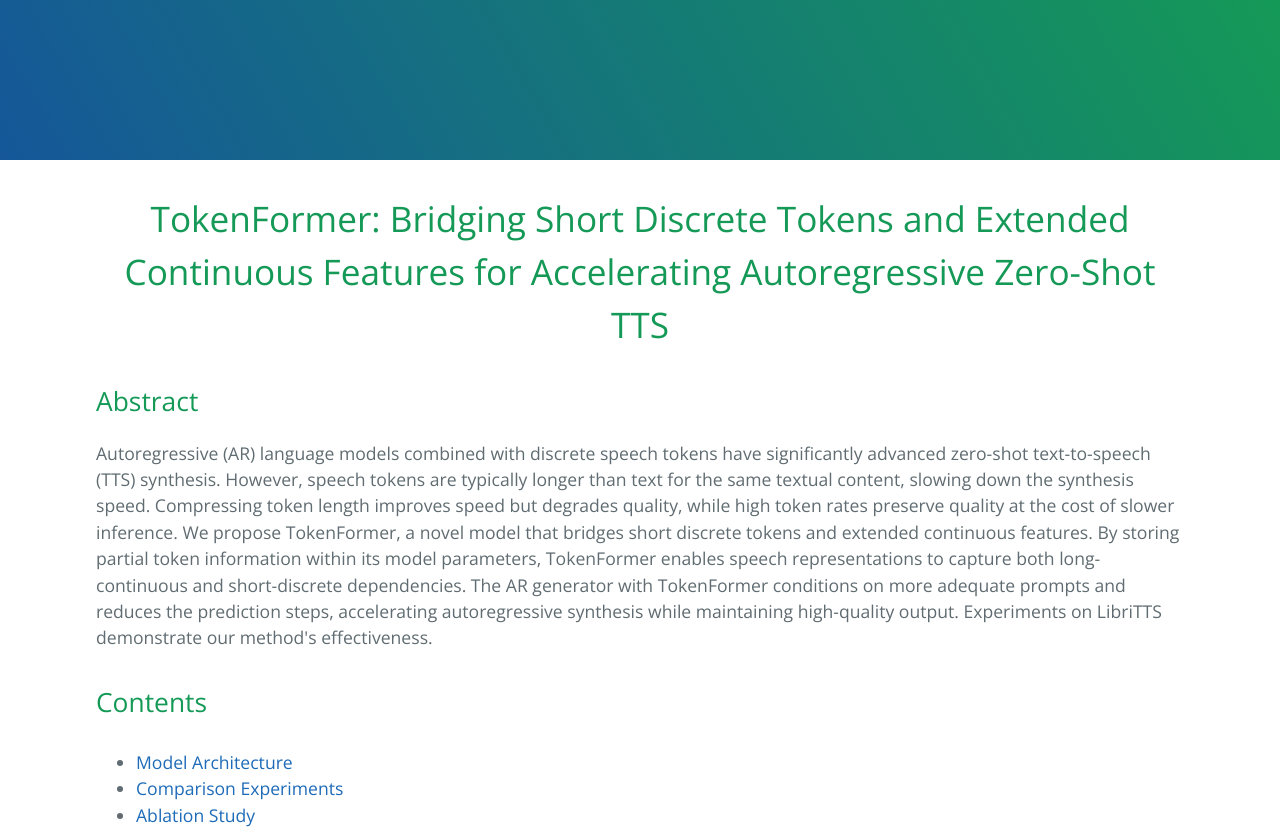
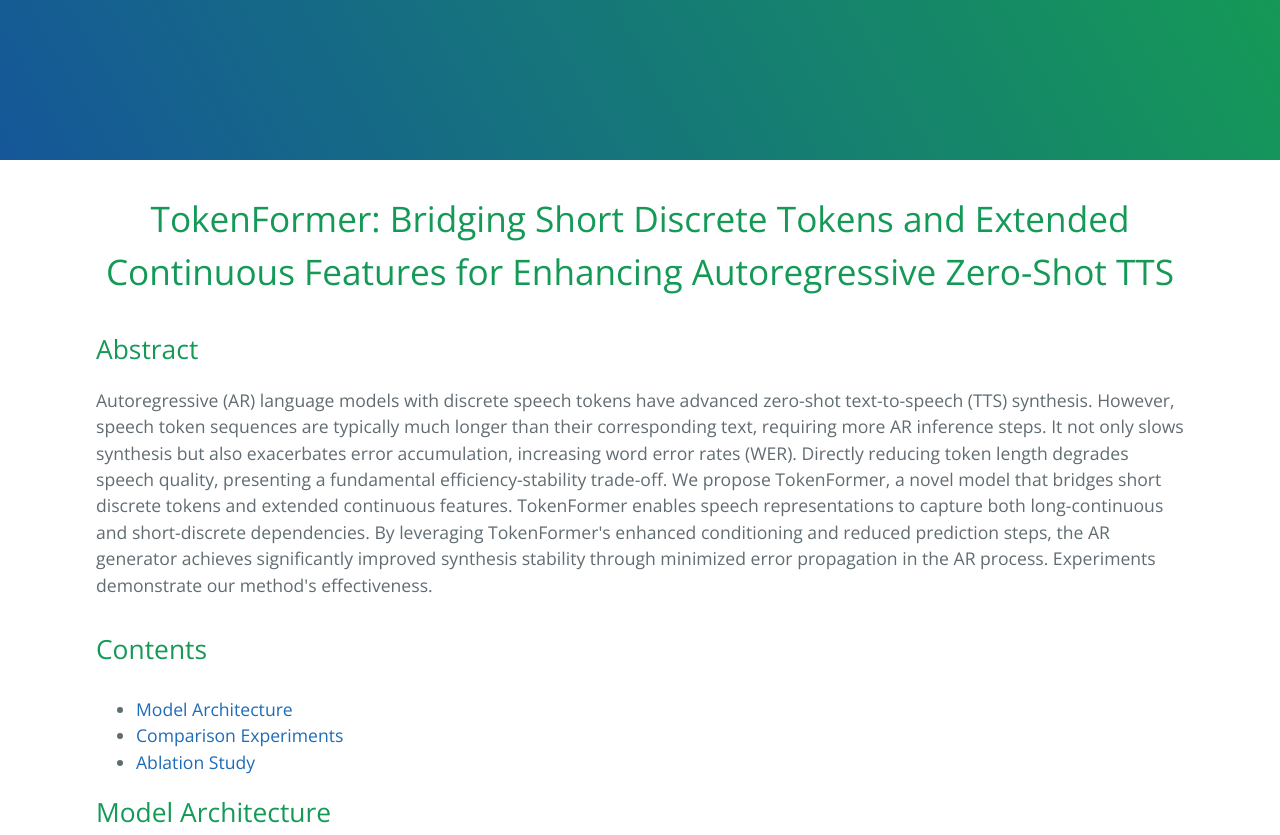
Before and after one commit to test1562/demo, a plain HTML site: page index.html in a window 1280 px wide. Shown: the top 835 px of the page. Drawn offline with nearby package versions, Linux system fonts and the light colour scheme.

Commit message:
Update index.html

```diff
--- a/index.html
+++ b/index.html
@@ -3,7 +3,7 @@
 
 
 <!-- Begin Jekyll SEO tag v2.7.1 -->
-<title>TokenFormer: Bridging Short Discrete Tokens and Extended Continuous Features for Accelerating Autoregressive Zero-Shot TTS</title>
+<title>TokenFormer: Bridging Short Discrete Tokens and Extended Continuous Features for Enhancing Autoregressive Zero-Shot TTS</title>
 <meta name="generator" content="Jekyll v3.9.0">
 <meta property="og:title" content="TokenFormer: Bridging Short Discrete Tokens and Extended Continuous Features for Accelerating Autoregressive Zero-Shot TTS">
 <meta property="og:locale" content="en_US">
@@ -22,7 +22,7 @@
     </section>
 
     <section class="main-content">
-      <h1 id=""><center>TokenFormer: Bridging Short Discrete Tokens and Extended Continuous Features for Accelerating Autoregressive Zero-Shot TTS</center></h1>
+      <h1 id=""><center>TokenFormer: Bridging Short Discrete Tokens and Extended Continuous Features for Enhancing Autoregressive Zero-Shot TTS</center></h1>
       <!-- <h1 id=""><center> Evaluation </center></h1> -->
 
 
@@ -32,9 +32,9 @@
 
 <h2 id="abstract">Abstract</h2>
 <p>
-Autoregressive (AR) language models combined with discrete speech tokens have significantly advanced zero-shot text-to-speech (TTS) synthesis. However, speech tokens are typically longer than text for the same textual content, slowing down the synthesis speed.
-Compressing token length improves speed but degrades quality, while high token rates preserve quality at the cost of slower inference. We propose TokenFormer, a novel model that bridges short discrete tokens and extended continuous features. By storing partial token information within its model parameters, TokenFormer enables speech representations to capture both long-continuous and short-discrete dependencies. The AR generator with TokenFormer conditions on more adequate prompts and reduces the prediction steps, accelerating autoregressive synthesis while maintaining high-quality output.
-Experiments on LibriTTS demonstrate our method's effectiveness.
+Autoregressive (AR) language models with discrete speech tokens have advanced zero-shot text-to-speech (TTS) synthesis. However, speech token sequences are typically much longer than their corresponding text, requiring more AR inference steps. It not only slows synthesis but also exacerbates error accumulation, increasing word error rates (WER). Directly reducing token length degrades speech quality, presenting a fundamental efficiency-stability trade-off.
+We propose TokenFormer, a novel model that bridges short discrete tokens and extended continuous features. TokenFormer enables speech representations to capture both long-continuous and short-discrete dependencies. By leveraging TokenFormer's enhanced conditioning and reduced prediction steps, the AR generator achieves significantly improved synthesis stability through minimized error propagation in the AR process.
+Experiments demonstrate our method's effectiveness.
 </p>
 
 <h2><p class="toc_title">Contents</p></h2>
```
